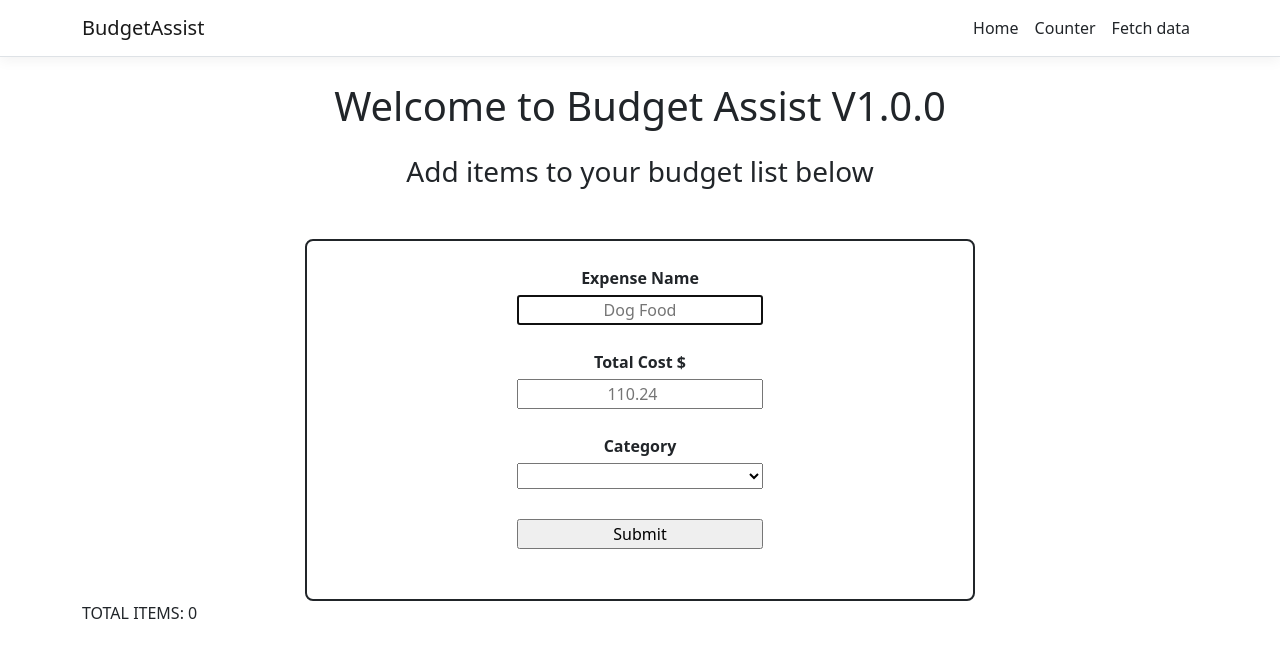
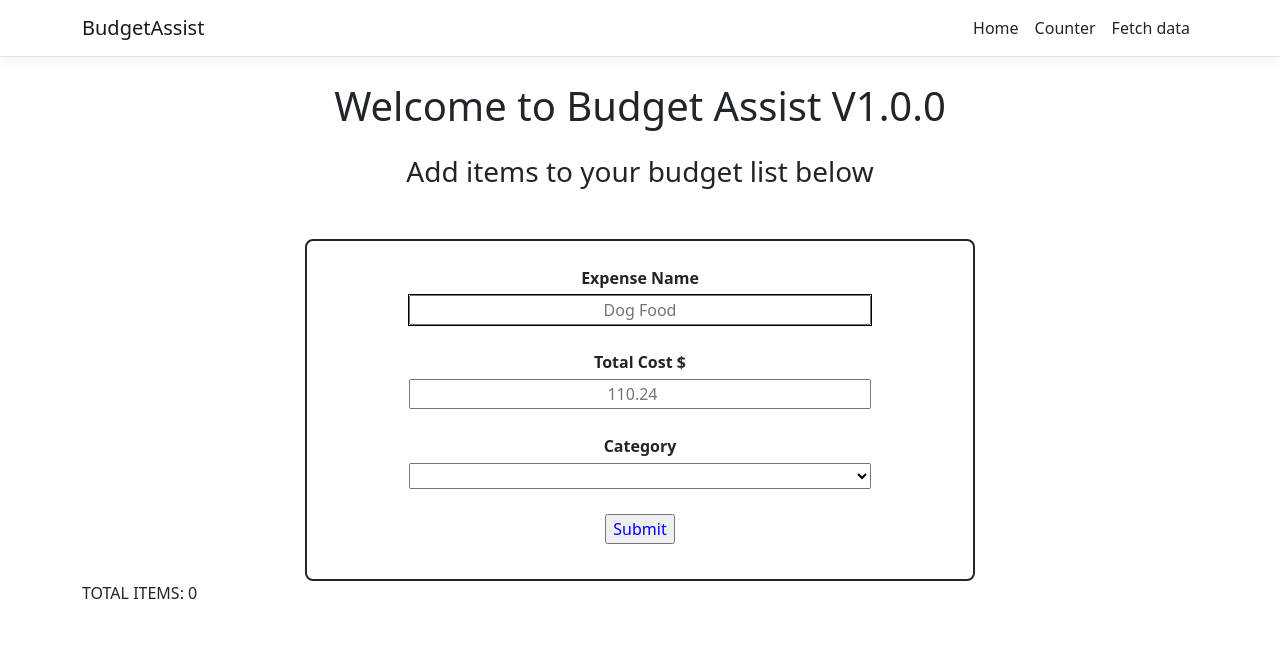
Before and after one commit to Kpaisley/Budget-Assist, a React (Create React App) app in the folder BudgetAssist/ClientApp/: page / in a window 1280 px wide. Shown: the top 658 px of the page. Built offline with nearby package versions, Linux system fonts and the light colour scheme.

Commit message:
Added auto incrementing ID for items. Added validation and css to Home.js.

```diff
--- a/BudgetAssist/ClientApp/src/App.js
+++ b/BudgetAssist/ClientApp/src/App.js
@@ -1,6 +1,5 @@
 import React, { useEffect, useState } from 'react';
 import { Route, Routes } from 'react-router-dom';
-/*import AppRoutes from './AppRoutes'; */
 import { Counter } from './components/Counter';
 import { FetchData } from './components/FetchData';
 import { Home } from './components/Home';
@@ -11,11 +10,10 @@ const App = () =>  {
 
     const [items, setItems] = useState([]);
 
-
     useEffect(() => {
-        const x = sessionStorage.getItem('storedItems');
-        if (x) {
-            setItems(JSON.parse(x));
+        const itemsFound = sessionStorage.getItem('storedItems');
+        if (itemsFound) {
+            setItems(JSON.parse(itemsFound));
         }
 
 
@@ -24,7 +22,6 @@ const App = () =>  {
 
     //ADD ITEMS TO SESSION STORAGE
     useEffect(() => {
-
         if (items.length > 0) {
             sessionStorage.setItem('storedItems', JSON.stringify(items));
         }
@@ -35,21 +32,44 @@ const App = () =>  {
     //ADD AN ITEM TO ITEMS ARRAY
     function addItem(e) {
         e.preventDefault();
+        var msg = document.getElementById('add-item-msg');
+        var id = 1;
+        var name = e.target[0].value.charAt(0).toUpperCase() + e.target[0].value.slice(1); //CAPITALIZE ITEM NAME
+        var price = parseFloat(e.target[1].value).toFixed(2); //PARSE STRING VALUE INTO FLOAT WITH 2 DECIMALS
+
+        //INCREMENT ID BASED ON ID OF LAST ITEM IN ITEMS[]
+        if (items.length > 0) {
+            id = items[items.length - 1].id + 1;
+        }
+
+
 
         const itemToAdd = {
-            name: e.target[0].value,
-            price: e.target[1].value,
+            id: id,
+            name: name,
+            price: price,
             category: e.target[2].value
         }
 
 
-        setItems(items => [...items, itemToAdd]);
+        switch (itemToAdd.name && e.target[1].value) {
+            case '': //DISPLAY ERROR IF EXPENSE NAME || TOTAL COST IS EMPTY
+                msg.style.color = "red";
+                msg.innerHTML = "Please ensure all fields are filled out"
+                break;
+            default:
+                setItems(items => [...items, itemToAdd]);
+                msg.style.color = "black";
+                msg.innerHTML = itemToAdd.name + " Added!";
+
+                for (let i = 0; i < 3; i++) {
+                    e.target[i].value = "";
+                }
+
+                e.target[0].focus();
+        }
 
 
-
-
-
-        //ADD ITEMS TO SESSIONSTORAGE SO IT WILL SAVE ON REFRESH
 
     }
 
--- a/BudgetAssist/ClientApp/src/components/Home.css
+++ b/BudgetAssist/ClientApp/src/components/Home.css
@@ -7,6 +7,7 @@ h1, h3 {
 #add-item-form {
     display: flex;
     flex-direction: column;
+    flex-wrap: wrap;
     border: 2px solid;
     border-radius: 8px;
     max-width: 60%;
@@ -17,9 +18,22 @@ h1, h3 {
     font-weight: 600;
 }
 
-#add-item-form input, #add-item-form select {
-    max-width: 250px;
-    min-width: 40%;
+.form-input,#add-item-form select {
+    width: 75%;
     margin: 5px auto 25px auto;
     text-align: center;
 }
+
+.form-input:focus ,#add-item-form select:focus {
+    outline: 1px solid black;
+}
+
+.submit-btn {
+    max-width: 125px;
+    margin: auto;
+    color: blue;
+}
+
+#add-item-msg {
+    margin-top: 10px;
+}
--- a/BudgetAssist/ClientApp/src/components/Home.js
+++ b/BudgetAssist/ClientApp/src/components/Home.js
@@ -11,10 +11,10 @@ export const Home = (props) => {
 
             <form id="add-item-form" onSubmit={(e) => props.addItem(e) }>
                 <label htmlFor="expense-name">Expense Name</label>
-                <input type="text" name="expense-name" id="expense-name" placeholder="Dog Food" autoFocus></input>
+                <input className="form-input" type="text" name="expense-name" id="expense-name" placeholder="Dog Food" autoFocus></input>
 
                 <label htmlFor="item-cost">Total Cost $</label>
-                <input type="number" step="0.01" name="item-cost" id="item-cost" placeholder="110.24"></input>
+                <input className="form-input" type="number" step="0.01" name="item-cost" id="item-cost" placeholder="110.24"></input>
 
                 <label>Category</label>
                 <select>
@@ -29,9 +29,11 @@ export const Home = (props) => {
                     <option value="Other">Other</option>
                 </select>
 
-                <input type="submit"></input>
+                <input className="submit-btn" type="submit"></input>
+                <span id="add-item-msg"></span>
             </form>
             <span>TOTAL ITEMS: {props.items.length}</span>
+
         </div>
     );
 
```
Also changed, not shown: BudgetAssist/ClientApp/src/AppRoutes.js (deleted, +0 -20 lines).
